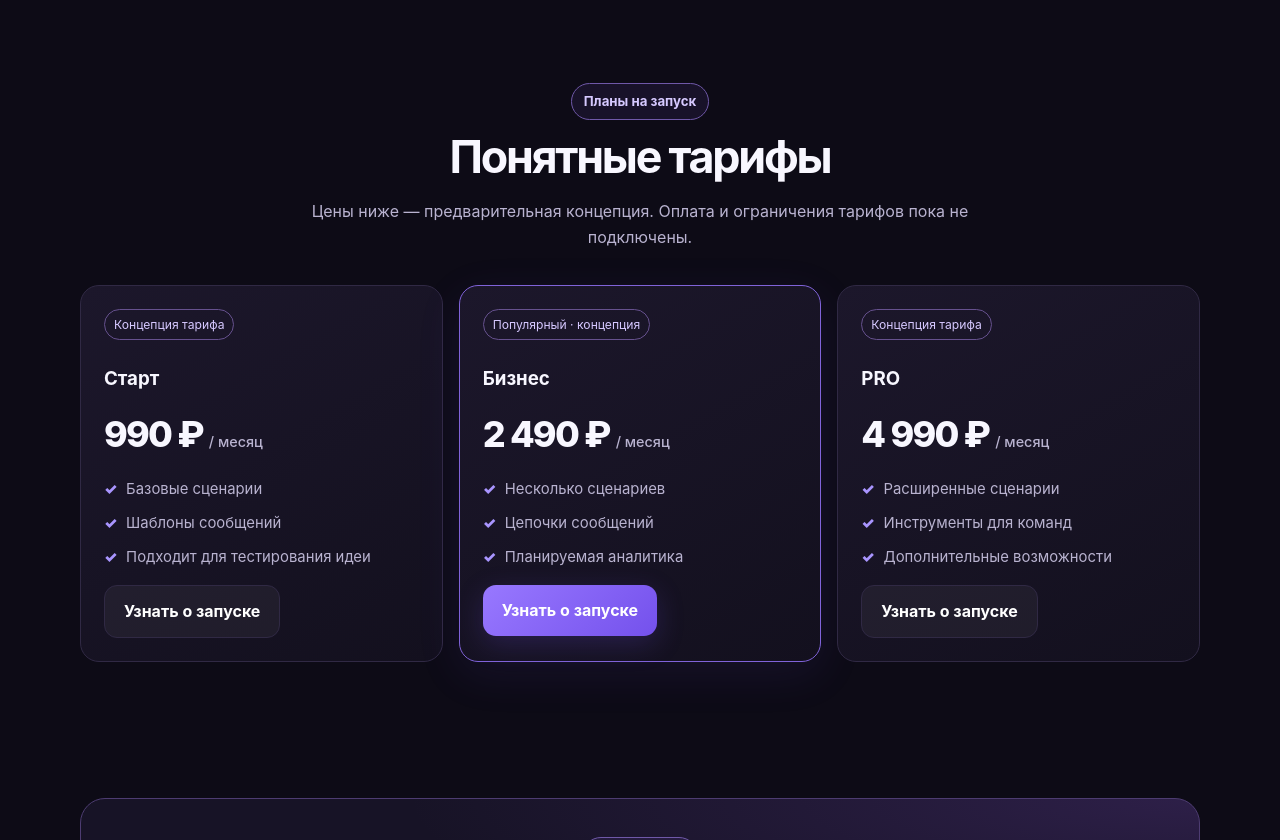
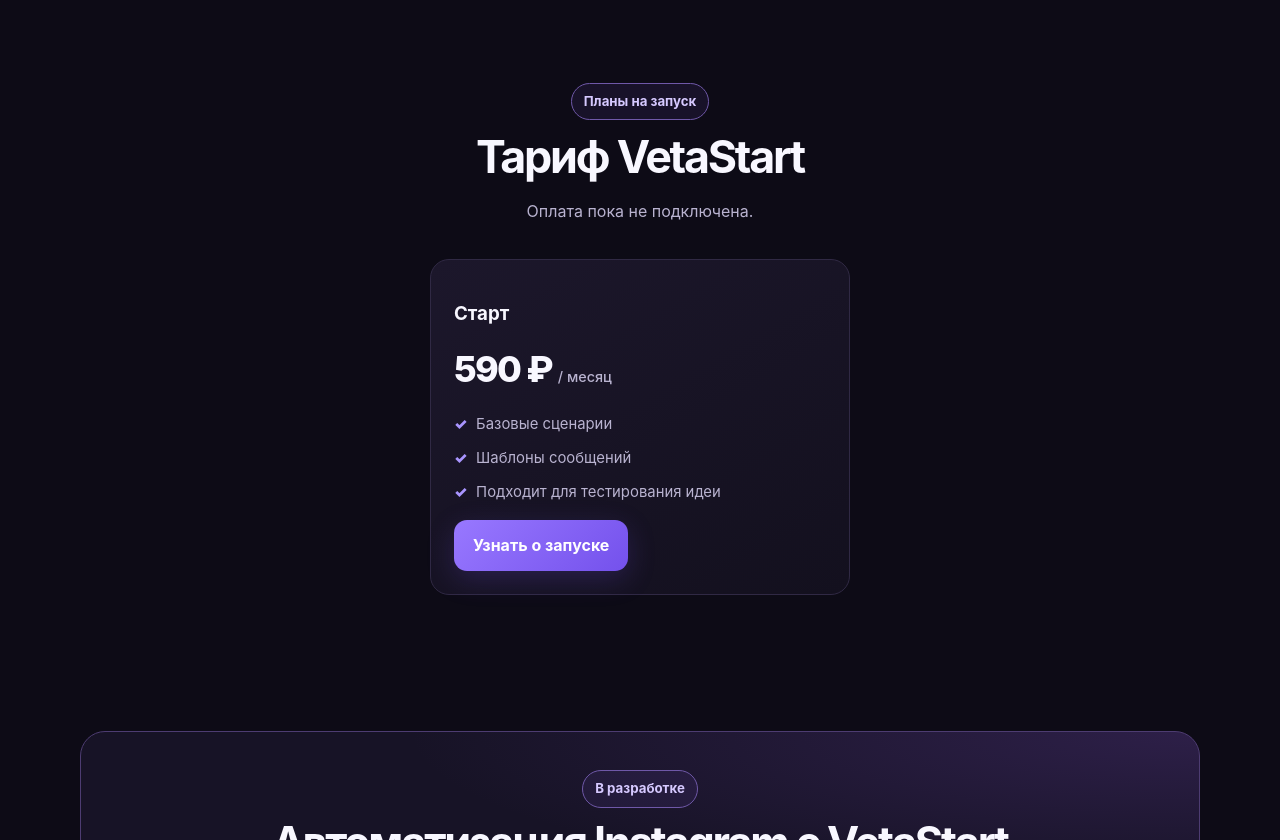
Before and after one commit to violetta181188/vetastart, a website: page index.html in a window 1280 px wide. Shown: the part 1960-2800 px from the top of the page. Drawn offline with Linux system fonts and the light colour scheme.

Commit message:
Show one VetaStart plan at 590 rubles per month

```diff
--- a/index.html
+++ b/index.html
@@ -14,7 +14,7 @@
 <body>
 <header class="wrap nav">
   <a class="brand" href="#" aria-label="VetaStart — главная"><span class="logo">V</span> VetaStart</a>
-  <nav class="navlinks"><a href="#how">Как работает</a><a href="#features">Возможности</a><a href="#plans">Тарифы</a></nav>
+  <nav class="navlinks"><a href="#how">Как работает</a><a href="#features">Возможности</a><a href="#plans">Тариф</a></nav>
   <a class="btn secondary" href="/app">Кабинет</a>
 </header>
 <main>
@@ -57,11 +57,9 @@
 </section>
 <section class="section" id="plans">
   <div class="wrap">
-    <div class="sectionhead"><div class="eyebrow">Планы на запуск</div><h2>Понятные тарифы</h2><p>Цены ниже — предварительная концепция. Оплата и ограничения тарифов пока не подключены.</p></div>
-    <div class="grid">
-      <article class="card"><span class="coming">Концепция тарифа</span><h3>Старт</h3><div class="price">990 ₽ <small>/ месяц</small></div><ul class="list"><li>Базовые сценарии</li><li>Шаблоны сообщений</li><li>Подходит для тестирования идеи</li></ul><a class="btn secondary" href="#start">Узнать о запуске</a></article>
-      <article class="card" style="border-color:#8063d9;box-shadow:0 12px 45px #6b4ad31a"><span class="coming">Популярный · концепция</span><h3>Бизнес</h3><div class="price">2 490 ₽ <small>/ месяц</small></div><ul class="list"><li>Несколько сценариев</li><li>Цепочки сообщений</li><li>Планируемая аналитика</li></ul><a class="btn" href="#start">Узнать о запуске</a></article>
-      <article class="card"><span class="coming">Концепция тарифа</span><h3>PRO</h3><div class="price">4 990 ₽ <small>/ месяц</small></div><ul class="list"><li>Расширенные сценарии</li><li>Инструменты для команд</li><li>Дополнительные возможности</li></ul><a class="btn secondary" href="#start">Узнать о запуске</a></article>
+    <div class="sectionhead"><div class="eyebrow">Планы на запуск</div><h2>Тариф VetaStart</h2><p>Оплата пока не подключена.</p></div>
+    <div style="max-width:420px;margin-inline:auto">
+      <article class="card"><h3>Старт</h3><div class="price">590 ₽ <small>/ месяц</small></div><ul class="list"><li>Базовые сценарии</li><li>Шаблоны сообщений</li><li>Подходит для тестирования идеи</li></ul><a class="btn" href="#start">Узнать о запуске</a></article>
     </div>
   </div>
 </section>
```
